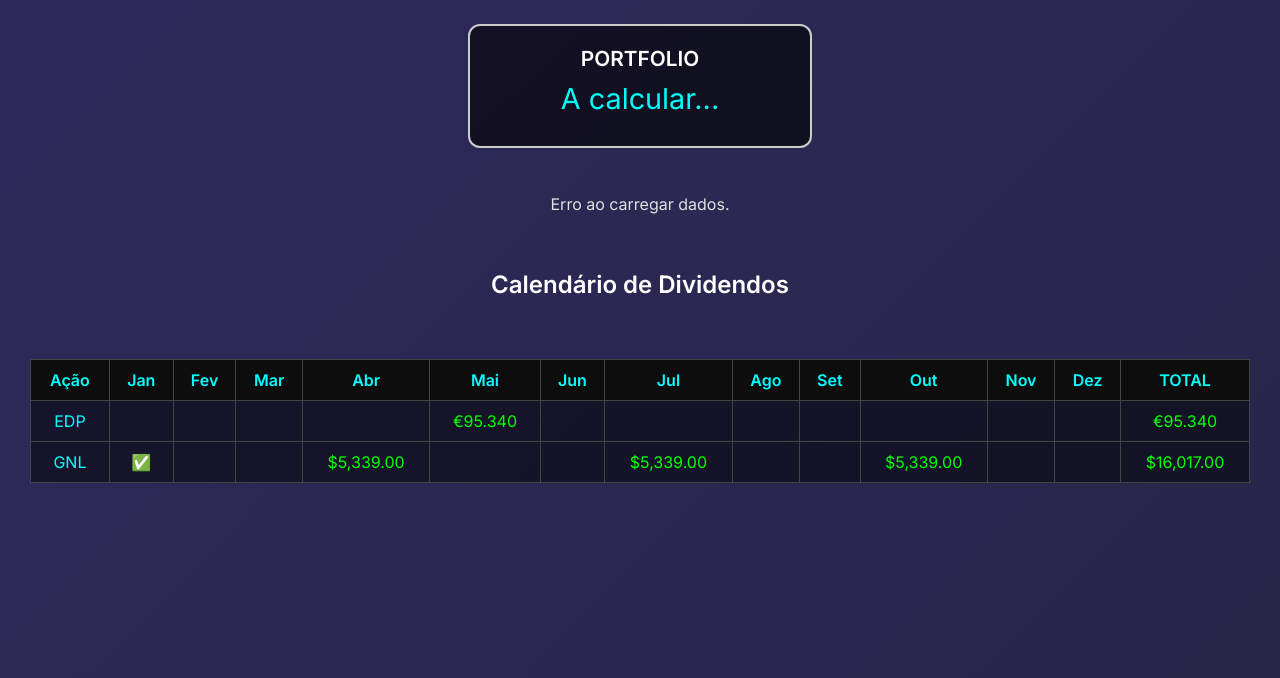
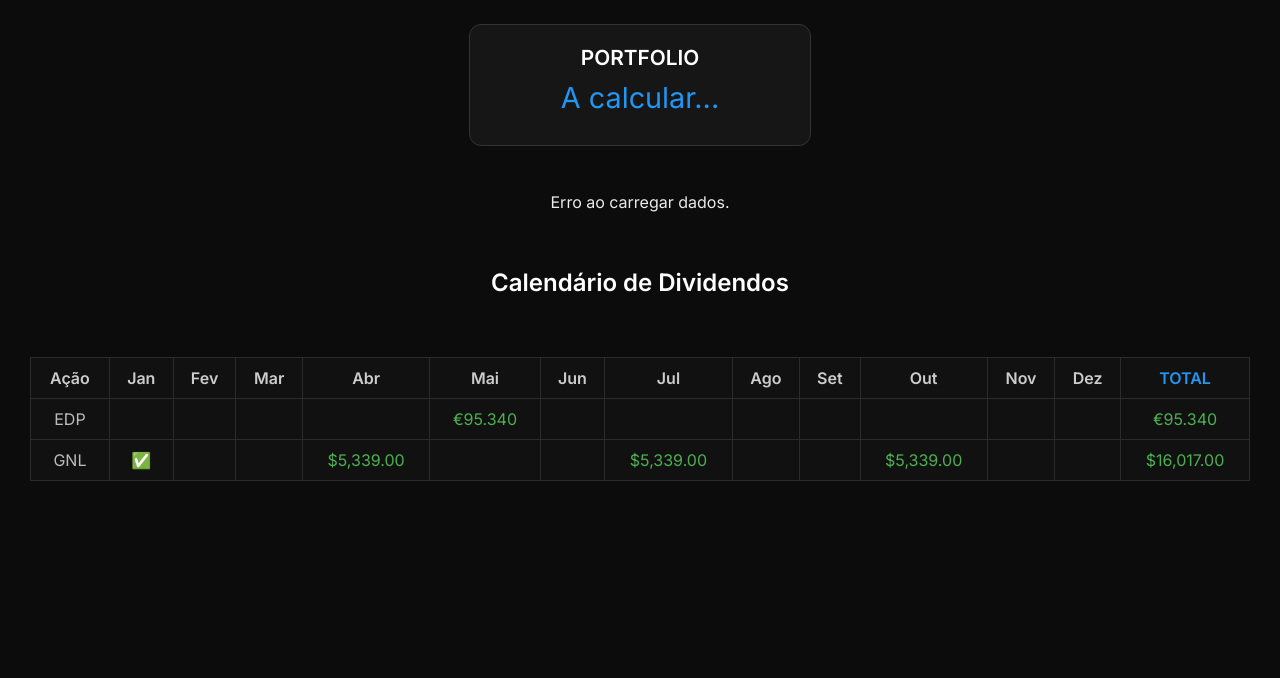
Before and after one commit to ViolentJo/painel-acoes, a plain HTML site: page index.html in a window 1280 px wide. Shown: the part 122-800 px from the top of the page. Drawn offline with Linux system fonts and the light colour scheme; no server answers.

Commit message:
Update index.html

```diff
--- a/index.html
+++ b/index.html
@@ -13,16 +13,8 @@
       margin: 0;
       padding: 30px;
       font-family: 'Inter', sans-serif;
-      background: linear-gradient(135deg, #0f0c29, #302b63, #24243e);
-      background-size: 400% 400%;
-      animation: gradientBG 15s ease infinite;
-      color: #e0e0e0;
-    }
-
-    @keyframes gradientBG {
-      0% { background-position: 0% 50%; }
-      50% { background-position: 100% 50%; }
-      100% { background-position: 0% 50%; }
+      background-color: #0c0c0c;
+      color: #eaeaea;
     }
 
     h1 {
@@ -30,16 +22,16 @@
       margin-bottom: 40px;
       font-weight: 700;
       font-size: 2.5rem;
-      color: #ffffff; /* Alterado de #00fff7 para branco */
+      color: #ffffff;
     }
 
     .theme-toggle {
       position: fixed;
       top: 20px;
       right: 20px;
-      background: #111;
-      color: #00fff7;
-      border: 2px solid #00fff7;
+      background: #1a1a1a;
+      color: #2196f3;
+      border: 1px solid #2196f3;
       padding: 8px 14px;
       border-radius: 20px;
       cursor: pointer;
@@ -48,8 +40,8 @@
     }
 
     .theme-toggle:hover {
-      background: #00fff7;
-      color: #111;
+      background: #2196f3;
+      color: #0c0c0c;
     }
 
     .cards-container {
@@ -60,8 +52,8 @@
     }
 
     .stock-card {
-      background: rgba(0, 0, 0, 0.6);
-      border: 2px solid #ccc; /* Alterado de neon para cinzento claro */
+      background: #161616;
+      border: 1px solid #333;
       border-radius: 12px;
       padding: 20px;
       width: 300px;
@@ -70,17 +62,16 @@
     }
 
     .stock-card:hover {
-      transform: scale(1.05);
+      transform: scale(1.03);
     }
 
     #portfolio-card {
       margin-bottom: 30px;
-      border-color: #ccc; /* mantido igual ao .stock-card */
     }
 
     .symbol {
       font-size: 1.3rem;
-      font-weight: 700;
+      font-weight: 600;
       margin-bottom: 10px;
       color: #ffffff;
     }
@@ -88,12 +79,12 @@
     .price {
       font-size: 1.8rem;
       margin-bottom: 10px;
-      color: #00fff7;
+      color: #2196f3;
     }
 
     .chart-btn {
-      background: #ccc;
-      color: #111;
+      background: #2b2b2b;
+      color: #ffffff;
       padding: 8px 12px;
       text-decoration: none;
       border-radius: 4px;
@@ -104,8 +95,7 @@
     }
 
     .chart-btn:hover {
-      background: #fff;
-      color: #333;
+      background: #3d3d3d;
     }
 
     #chart-container {
@@ -126,19 +116,19 @@
       width: 100%;
       border-collapse: collapse;
       text-align: center;
-      margin-top: 40px; /* ⬅️ Calendário mais próximo */
-      color: #fff;
+      margin-top: 40px;
+      color: #eaeaea;
     }
 
     th, td {
-      border: 1px solid #444;
+      border: 1px solid #2b2b2b;
       padding: 10px;
-      background-color: rgba(0, 0, 0, 0.5);
+      background-color: #111;
     }
 
     thead {
-      background: #1a1a1a;
-      color: #0ff;
+      background: #161616;
+      color: #cccccc;
     }
 
     .profit {
@@ -147,11 +137,11 @@
     }
 
     .profit.positive {
-      color: #00ff88;
+      color: #4caf50;
     }
 
     .profit.negative {
-      color: #ff4444;
+      color: #f44336;
     }
   </style>
 </head>
@@ -184,24 +174,24 @@
           <th>Ação</th>
           <th>Jan</th><th>Fev</th><th>Mar</th><th>Abr</th><th>Mai</th><th>Jun</th>
           <th>Jul</th><th>Ago</th><th>Set</th><th>Out</th><th>Nov</th><th>Dez</th>
-          <th style="color:#00fff7;">TOTAL</th>
+          <th style="color:#2196f3;">TOTAL</th>
         </tr>
       </thead>
       <tbody>
         <tr>
-          <td style="color:#0ff;">EDP</td>
+          <td style="color:#bbb;">EDP</td>
           <td></td><td></td><td></td><td></td>
-          <td style="color:#0f0;">€95.340</td><td></td>
+          <td style="color:#4caf50;">€95.340</td><td></td>
           <td></td><td></td><td></td><td></td><td></td><td></td>
-          <td style="color:#0f0;">€95.340</td>
+          <td style="color:#4caf50;">€95.340</td>
         </tr>
         <tr>
-          <td style="color:#0ff;">GNL</td>
+          <td style="color:#bbb;">GNL</td>
           <td>✅</td><td></td><td></td>
-          <td style="color:#0f0;">$5,339.00</td><td></td><td></td>
-          <td style="color:#0f0;">$5,339.00</td><td></td><td></td>
-          <td style="color:#0f0;">$5,339.00</td><td></td><td></td>
-          <td style="color:#0f0;">$16,017.00</td>
+          <td style="color:#4caf50;">$5,339.00</td><td></td><td></td>
+          <td style="color:#4caf50;">$5,339.00</td><td></td><td></td>
+          <td style="color:#4caf50;">$5,339.00</td><td></td><td></td>
+          <td style="color:#4caf50;">$16,017.00</td>
         </tr>
       </tbody>
     </table>
@@ -313,13 +303,13 @@
       const capitalTotalFinal = capitalTotalEUR + convertedCapitalUSD;
 
       document.getElementById("portfolio-total").innerHTML = `
-        <strong style="font-size: 1.4rem; color:#00fff7;">
+        <strong style="font-size: 1.4rem; color:#2196f3;">
           €${totalFinal.toLocaleString(undefined, { minimumFractionDigits: 2 })}
         </strong>
       `;
 
       document.getElementById("portfolio-capital").innerHTML = `
-        <div style="margin-top:10px; color:#ccc;">
+        <div style="margin-top:10px; color:#b0b0b0;">
           Capital Próprio: €${capitalTotalFinal.toLocaleString(undefined, { minimumFractionDigits: 2 })}
         </div>
       `;
```
